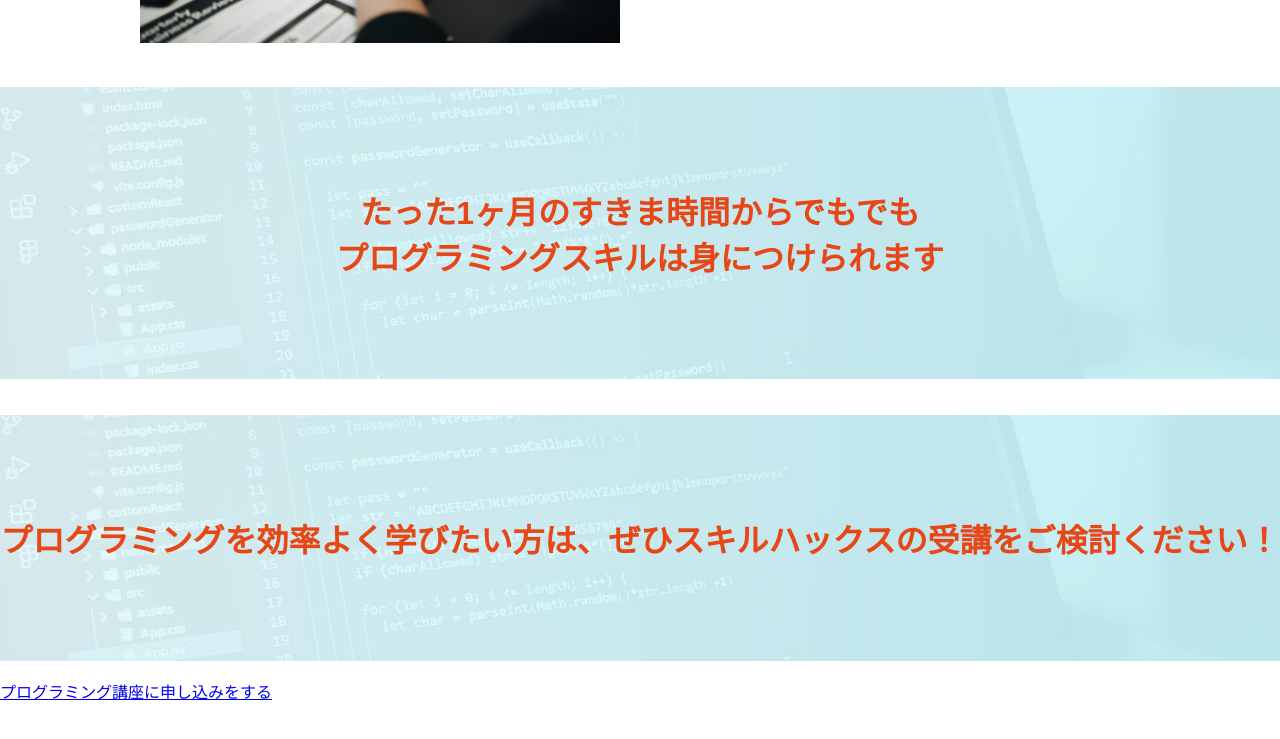
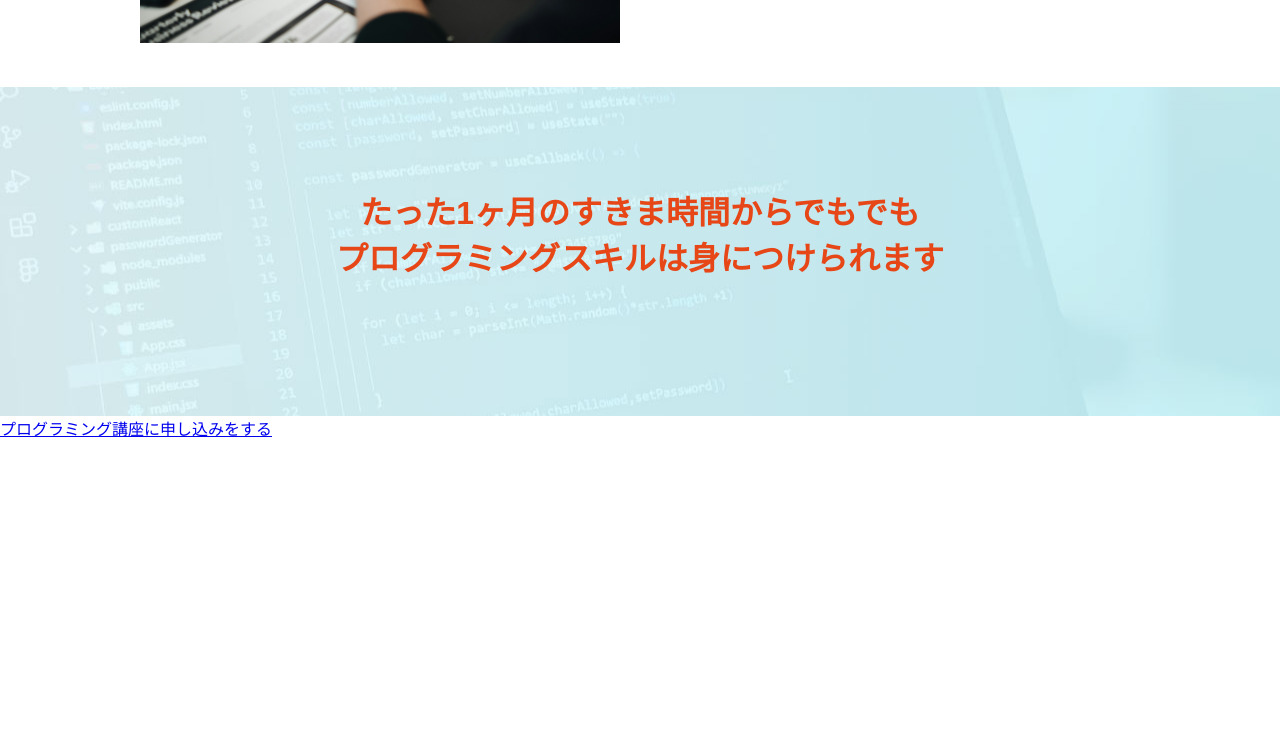
Before and after one commit to KoujiroYoshida/github.io, a plain HTML site: page index.html in a window 1280 px wide. Shown: the part 3353-4092 px from the top of the page. After the commit the page ends 3853 px from the top, so only its background shows below. Drawn offline with Linux system fonts and the light colour scheme.

Commit message:
Update index.html

```diff
--- a/index.html
+++ b/index.html
@@ -141,10 +141,9 @@
 
         <div class="closing">
 
-        <p class="closing_tx">たった1ヶ月のすきま時間からでもでも<br>プログラミングスキルは身につけられます</p><br>
+        <p class="closing_tx">たった1ヶ月のすきま時間からでもでも<br>プログラミングスキルは身につけられます<br>
         <br>
-         <p class="closing_tx">プログラミングを効率よく学びたい方は、ぜひスキルハックスの受講をご検討ください！</p><br>
-
+        </p>
         <a href="https://yukisako99.com/l/c/4kQ19ewO/m9ztMnTj" target="_blank">プログラミング講座に申し込みをする</a>
 
 </div>
```
